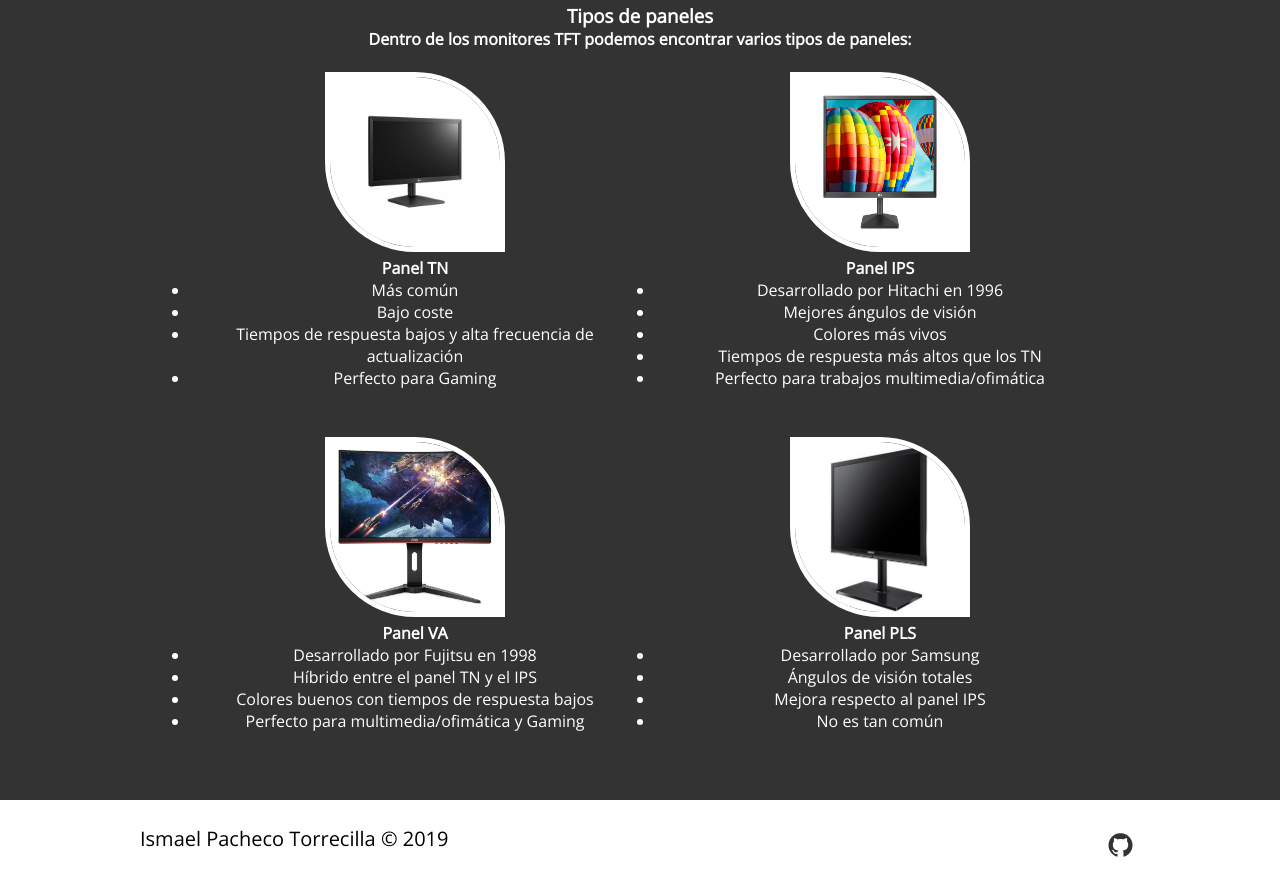
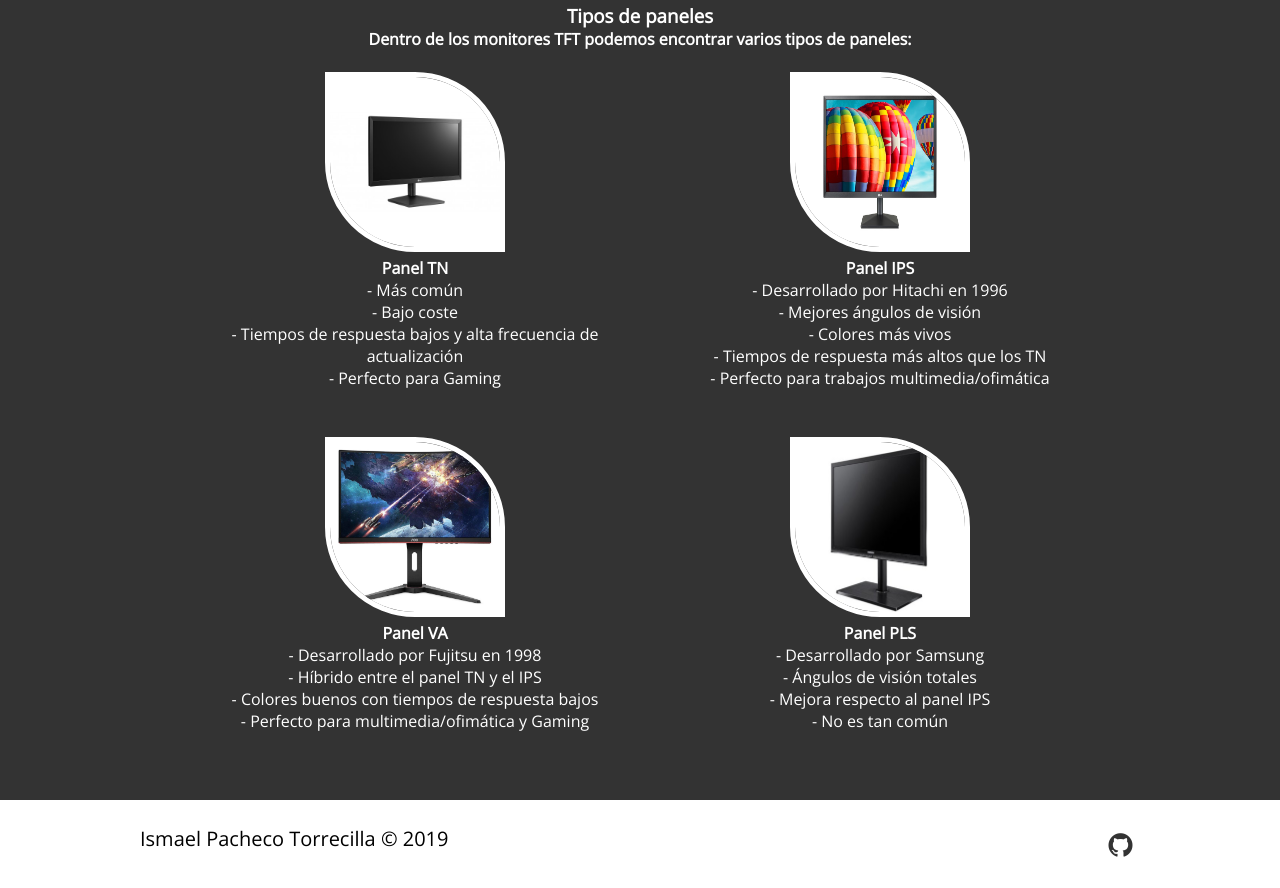
Before and after one commit to ismaelpacheco13/trabajo-web-lm-sinf, a plain HTML site: page categorias.html in a window 1280 px wide. Shown: the part 548-1436 px from the top of the page. Drawn offline with nearby package versions, Linux system fonts and the light colour scheme.

Commit message:
Version Beta Web

```diff
--- a/categorias.html
+++ b/categorias.html
@@ -52,42 +52,42 @@
                 <div class="info-trabajo2">
                     <img src="images/tn.jpg" alt="Panel TN">
                     <h4>Panel TN</h4>
-                    <ul>
-                        <li>Más común</li>
-                        <li>Bajo coste</li>
-                        <li>Tiempos de respuesta bajos y alta frecuencia de actualización</li>
-                        <li>Perfecto para Gaming</li>
+                    <ul style="list-style-type:none;">
+                        <li>- Más común</li>
+                        <li>- Bajo coste</li>
+                        <li>- Tiempos de respuesta bajos y alta frecuencia de actualización</li>
+                        <li>- Perfecto para Gaming</li>
                     </ul>
                 </div>
                 <div class="info-trabajo2">
                     <img src="images/ips.jpg" alt="Panel IPS">
                     <h4>Panel IPS</h4>
-                    <ul>
-                        <li>Desarrollado por Hitachi en 1996</li>
-                        <li>Mejores ángulos de visión</li>
-                        <li>Colores más vivos</li>
-                        <li>Tiempos de respuesta más altos que los TN</li>
-                        <li>Perfecto para trabajos multimedia/ofimática</li>
+                    <ul style="list-style-type:none;">
+                        <li>- Desarrollado por Hitachi en 1996</li>
+                        <li>- Mejores ángulos de visión</li>
+                        <li>- Colores más vivos</li>
+                        <li>- Tiempos de respuesta más altos que los TN</li>
+                        <li>- Perfecto para trabajos multimedia/ofimática</li>
                     </ul>
                 </div>
                 <div class="info-trabajo2">
                     <img src="images/va.jpg" alt="Panel VA">
                     <h4>Panel VA</h4>
-                    <ul>
-                        <li>Desarrollado por Fujitsu en 1998</li>
-                        <li>Híbrido entre el panel TN y el IPS</li>
-                        <li>Colores buenos con tiempos de respuesta bajos</li>
-                        <li>Perfecto para multimedia/ofimática y Gaming</li>
+                    <ul style="list-style-type:none;">
+                        <li>- Desarrollado por Fujitsu en 1998</li>
+                        <li>- Híbrido entre el panel TN y el IPS</li>
+                        <li>- Colores buenos con tiempos de respuesta bajos</li>
+                        <li>- Perfecto para multimedia/ofimática y Gaming</li>
                     </ul>
                 </div>
                 <div class="info-trabajo2">
                     <img src="images/pls.jpg" alt="Panel PLS">
                     <h4>Panel PLS</h4>
-                    <ul>
-                        <li>Desarrollado por Samsung</li>
-                        <li>Ángulos de visión totales</li>
-                        <li>Mejora respecto al panel IPS</li>
-                        <li>No es tan común</li>
+                    <ul style="list-style-type:none;">
+                        <li>- Desarrollado por Samsung</li>
+                        <li>- Ángulos de visión totales</li>
+                        <li>- Mejora respecto al panel IPS</li>
+                        <li>- No es tan común</li>
                     </ul>
                 </div>
             </div>
```
